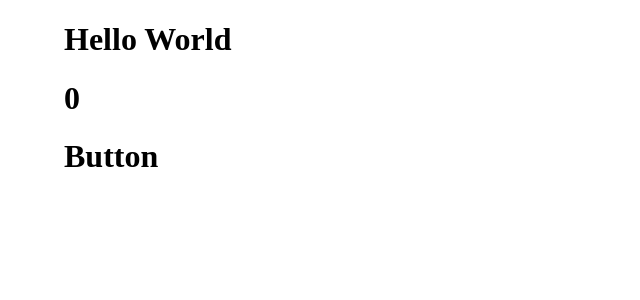
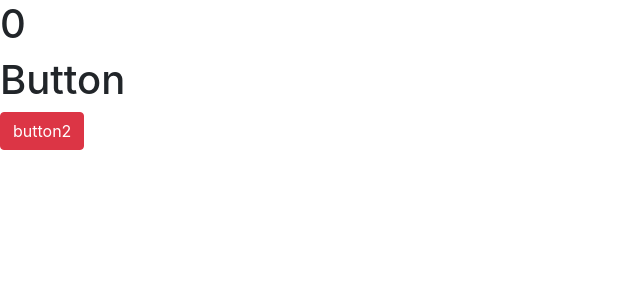
Before and after one commit to e71az/react-calculator, a React (Create React App) app: page / in a window 1280 px wide. Shown: the top 300 px of the page, without its empty margins (0-640 px from the left). Built offline with nearby package versions, Linux system fonts and the light colour scheme.

Commit message:
Implemented the button component and added react-bootstrap module

```diff
--- a/package.json
+++ b/package.json
@@ -7,8 +7,10 @@
     "@testing-library/react": "^11.2.5",
     "@testing-library/user-event": "^12.8.3",
     "big.js": "^5.2.2",
+    "bootstrap": "^4.6.0",
     "prop-types": "^15.7.2",
     "react": "^17.0.2",
+    "react-bootstrap": "^1.5.2",
     "react-dom": "^17.0.2",
     "react-scripts": "4.0.3",
     "web-vitals": "^1.1.1"
--- a/src/components/App.js
+++ b/src/components/App.js
@@ -1,13 +1,15 @@
 import '../style.css';
 import Display from './Display';
 import ButtonPanel from './ButtonPanel';
+import Button from './Button';
+import 'bootstrap/dist/css/bootstrap.min.css';
 
 function App() {
   return (
     <>
-      <h1> Hello World</h1>
       <Display />
       <ButtonPanel />
+      <Button />
     </>
   );
 }
--- a/src/components/Button.js
+++ b/src/components/Button.js
@@ -0,0 +1,12 @@
+import { PropTypes } from 'prop-types';
+import Button from 'react-bootstrap/Button';
+
+function renderButton({ name = 'button2' }) {
+  return <Button className="btn-danger">{name}</Button>;
+}
+
+renderButton.propTypes = {
+  name: PropTypes.string.isRequired,
+};
+
+export default renderButton;
```
Also changed, not shown: 1 other file (tests, documents, lock files or other folders).
